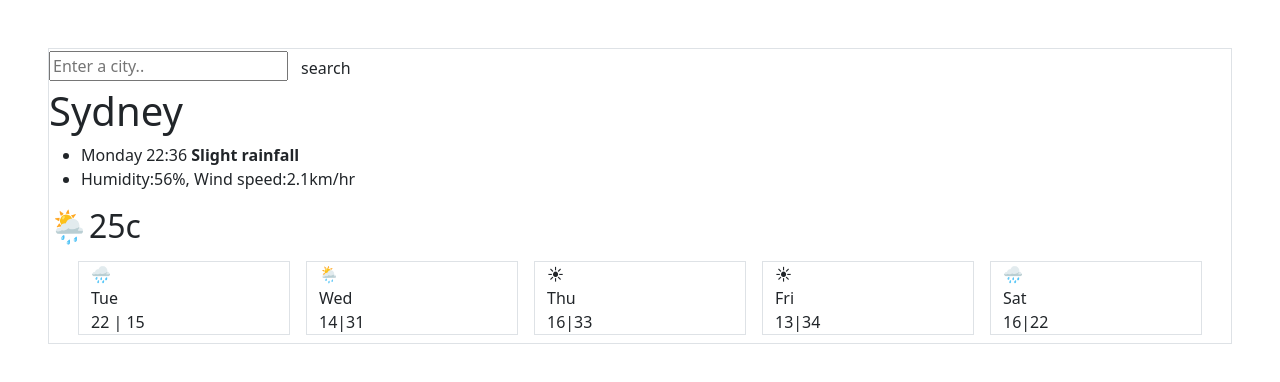
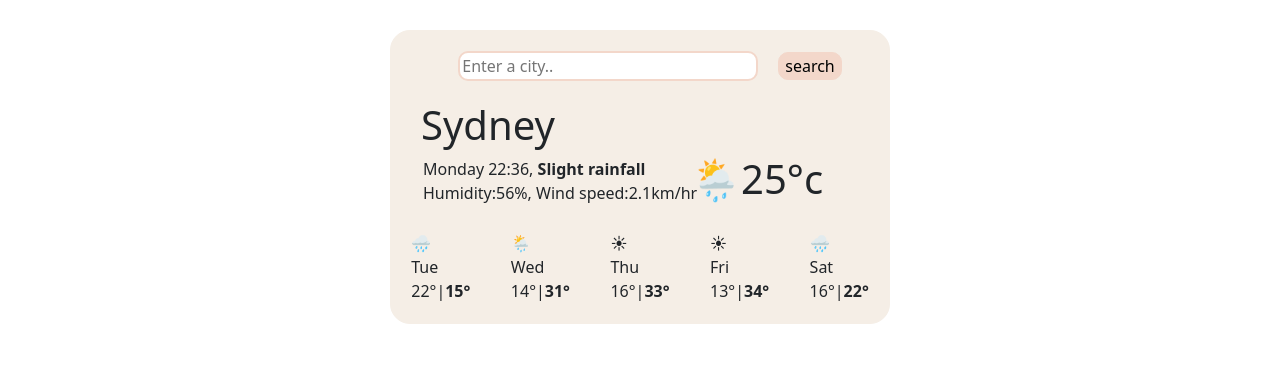
Before and after one commit to khayelihlemiles/my-react-weather, a React (Create React App) app: page / in a window 1280 px wide. Shown: the top 382 px of the page. Built offline with nearby package versions, Linux system fonts and the light colour scheme.

Commit message:
added basic css

```diff
--- a/src/Weather.js
+++ b/src/Weather.js
@@ -3,54 +3,52 @@ import "./weather.css";
 
 export default function Weather() {
   return (
-    <div className="weather border m-5">
+    <div className="weather">
       <form>
-        <input type="text" placeholder="Enter a city.." />
-        <input type="submit" value="search" className="btn" />
+        <input type="text" placeholder="Enter a city.." className="type" />
+        <input type="submit" value="search" className="button" />
       </form>
       <h1>Sydney</h1>
       <ul>
         <li>
-          Monday 22:36 <strong>Slight rainfall</strong>
-          <li>Humidity:56%, Wind speed:2.1km/hr </li>
+          Monday 22:36, <strong>Slight rainfall</strong>
+          <li>Humidity:56%, Wind speed:2.1km/hr</li>
         </li>
       </ul>
-      <h2>🌦25c</h2>
-      <div className="container">
-        <div className="row">
-          <div className="col border m-2">
+      <h2>🌦25°c</h2>
+      <div className="weekdays">
+        <div>
           🌧
           <br />
           Tue
           <br />
-            22 | 15
+          22°|<strong>15°</strong>
         </div>
-          <div className="col border m-2">
+        <div>
           🌦
           <br />
           Wed
           <br />
-            14|31
+          14°|<strong>31°</strong>
         </div>
-          <div className="col border m-2">
+        <div>
           ☀<br />
           Thu
           <br />
-            16|33
+          16°|<strong>33°</strong>
         </div>
-          <div className="col border m-2">
+        <div>
           ☀<br />
           Fri
           <br />
-            13|34
+          13°|<strong>34°</strong>
         </div>
-          <div className="col border m-2">
+        <div>
           🌧
           <br />
           Sat
           <br />
-            16|22
-          </div>
+          16°|<strong>22°</strong>
         </div>
       </div>
     </div>
--- a/src/weather.css
+++ b/src/weather.css
@@ -1,3 +1,45 @@
-.btn {
-  background-color: bisque;
+.weather {
+  border: 1px solid #f5eee6;
+  border-radius: 20px;
+  margin: 30px auto;
+  max-width: 500px;
+  background-color: #f5eee6;
 }
+.weather li {
+  list-style: none;
+}
+
+.weather ul {
+  margin: 0;
+}
+.weather h1 {
+  position: relative;
+  left: 30px;
+}
+.weather h2 {
+  position: relative;
+  left: 300px;
+  top: -50px;
+  font-size: 40px;
+  font-weight: normal;
+}
+.weekdays {
+  display: flex;
+  justify-content: space-around;
+  margin-top: -30px;
+  margin-bottom: 20px;
+}
+.type {
+  border-radius: 10px;
+  border: 2px solid #f3d7ca;
+  margin: 20px;
+  width: 300px;
+}
+.button {
+  border: 1px solid #f3d7ca;
+  border-radius: 10px;
+  background: #f3d7ca;
+}
+form {
+  text-align: center;
+}
```
Lines whose indentation alone changed are shown as unchanged.
